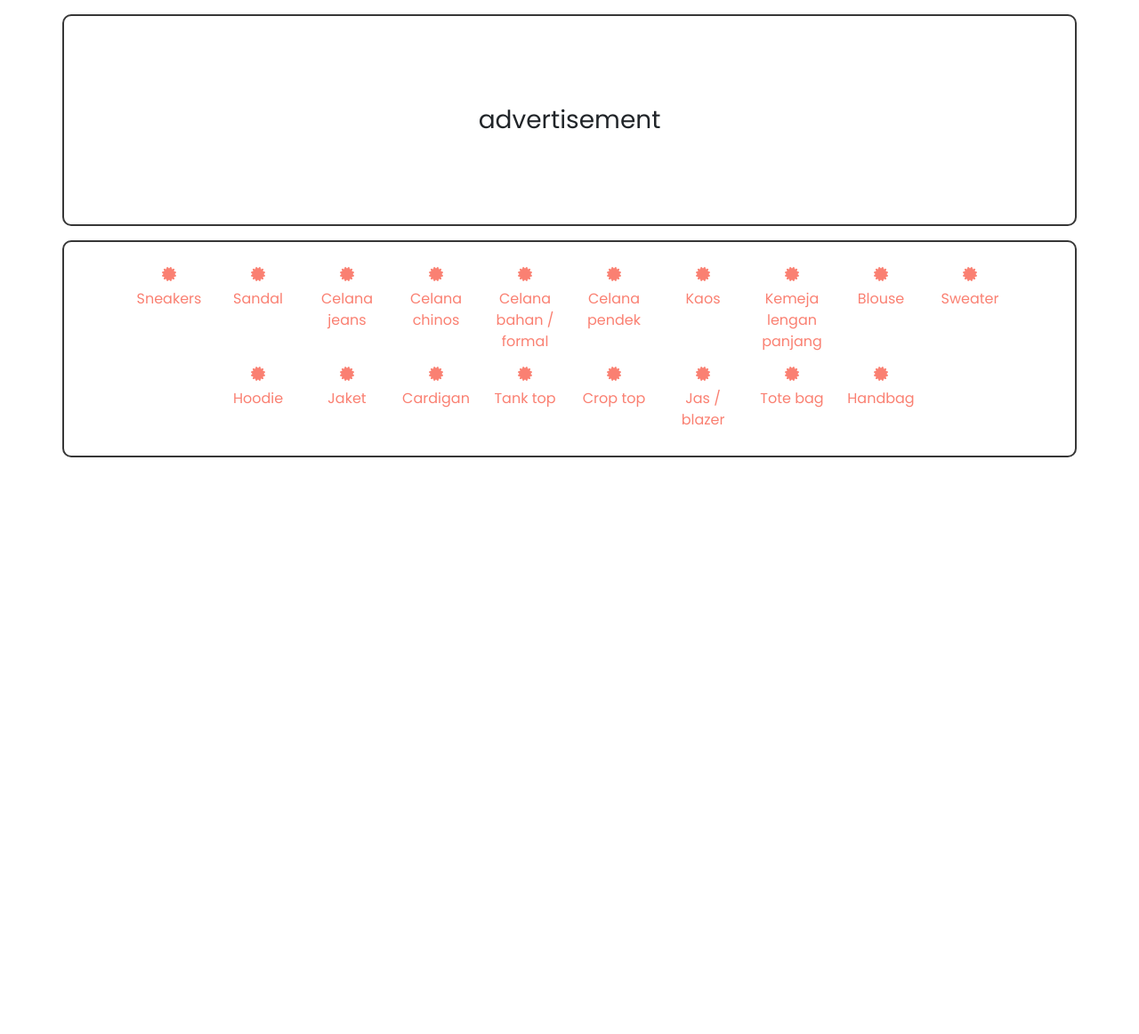
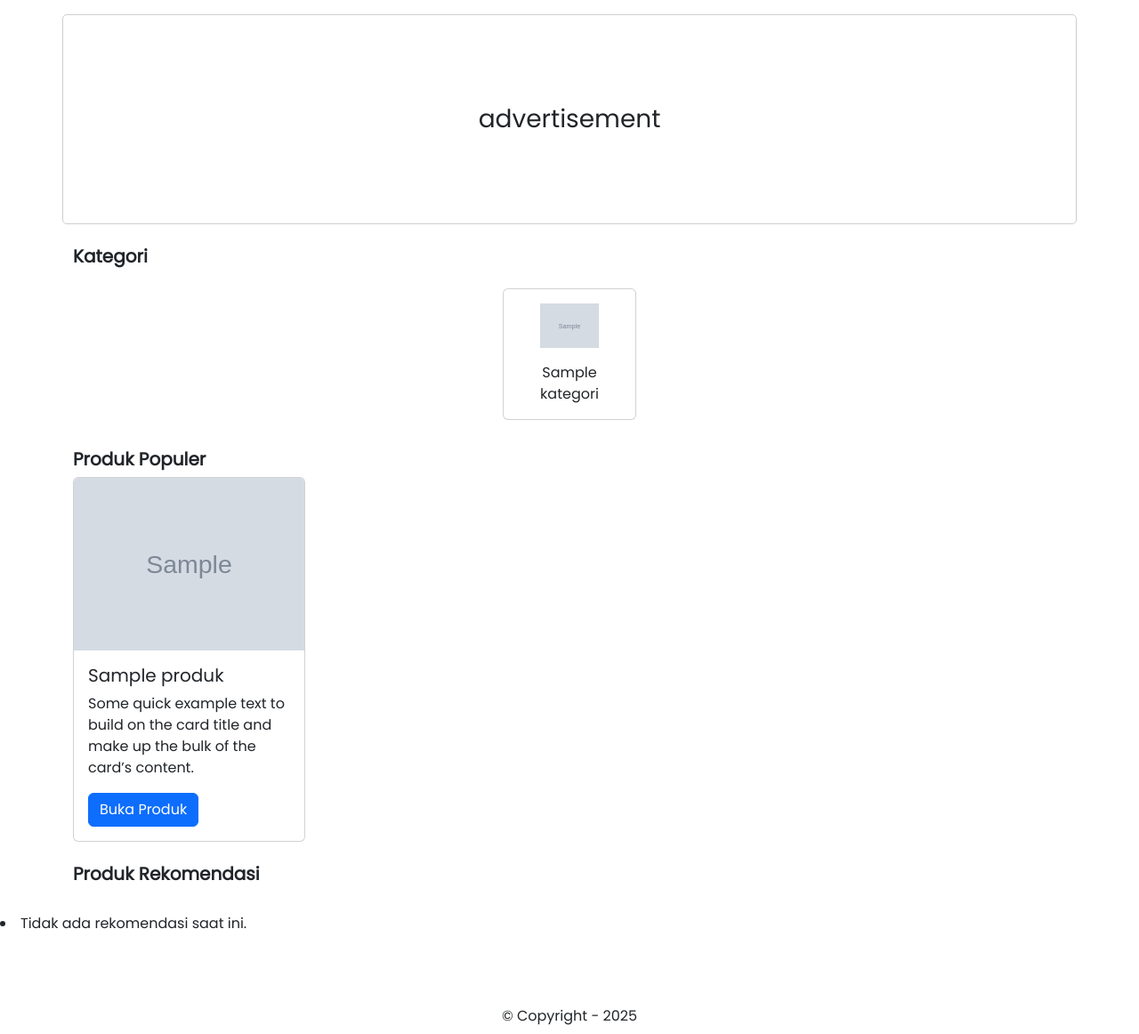
Before and after one commit to ibnuahmadfauzi/tokojelita, a PHP site: page / in a window 1280 px wide. Shown: the part 57-1219 px from the top of the page at 89% size. Before the commit the page ends 571 px from the top, so only its background shows below. Run offline with PHP 8.4, Linux system fonts and the light colour scheme; tables that the repository leaves empty or names only in its code hold one stand-in row (values such as "Sample post"); grey boxes marked "Sample" are stand-in pictures; some libraries are stand-ins or nearby versions; some web fonts are replaced.

Commit message:
process create website

```diff
--- a/assets/css/style.css
+++ b/assets/css/style.css
@@ -28,21 +28,8 @@ body {
 /* advertisement container style */
 .advertisement-container {
   padding: 100px;
-  border: 2px solid #373737;
-  border-radius: 10px;
+  border: 1px solid #cecece;
+  border-radius: 5px;
 }
 
 /* kategori kontainer style */
-.kategori-container {
-  padding: 20px;
-  border: 2px solid #373737;
-  border-radius: 10px;
-}
-.kategori-container a {
-  color: salmon;
-}
-.box-kategori {
-  width: 100px;
-  text-align: center;
-  display: inline-block;
-}
--- /dev/null
+++ b/config/conn.php
@@ -0,0 +1,12 @@
+<?php
+$servername = "localhost";
+$username = "root";
+$password = "";
+$dbname = "db_tokojelita";
+
+// Create connection
+$conn = mysqli_connect($servername, $username, $password, $dbname);
+// Check connection
+if (!$conn) {
+    die("Connection failed: " . mysqli_connect_error());
+}
--- a/index.php
+++ b/index.php
@@ -1,3 +1,5 @@
+<?php require('config/conn.php'); ?>
+
 <!DOCTYPE html>
 <html lang="en">
 
@@ -58,168 +60,183 @@
     </div>
 
     <!-- elemen kategori -->
+    <div class="container">
+        <h5 class="mt-4 fw-semibold">Kategori</h5>
+    </div>
     <div class="kategori-container container mt-3 d-flex justify-content-center flex-wrap align-items-stretch">
-        <a href="#" class="text-decoration-none">
-            <div class="box-kategori p-2 rounded-2">
-                <div class="d-flex justify-content-center">
-                    <i class="fa-solid fa-certificate mb-2 d-block"></i>
+        <?php
+        $sql = "SELECT * FROM kategori";
+        $result = mysqli_query($conn, $sql);
+
+        if (mysqli_num_rows($result) > 0) {
+            while ($row = mysqli_fetch_assoc($result)) {
+        ?>
+                <a href="#" class="text-decoration-none m-2">
+                    <div class="card" style="width: 150px;">
+                        <div class="card-body text-center">
+                            <img src="assets/images/kategori/<?php echo $row['icon']; ?>" class="mb-3" style="height: 50px;">
+                            <p class="m-0 p-0">
+                                <?php echo $row['nama']; ?>
+                            </p>
                         </div>
-                <span class="d-block">Sneakers</span>
                     </div>
                 </a>
+        <?php
+            }
+        } else {
+            echo "0 results";
+        }
+        ?>
+    </div>
 
-        <a href="#" class="text-decoration-none">
-            <div class="box-kategori p-2 rounded-2">
-                <div class="d-flex justify-content-center">
-                    <i class="fa-solid fa-certificate mb-2 d-block"></i>
+    <div class="container">
+        <h5 class="mt-4 fw-semibold">Produk Populer</h5>
     </div>
-                <span class="d-block">Sandal</span>
+
+    <div class="container-produk-populer container">
+        <div class="row">
+            <?php
+            $sql = "SELECT * FROM produk";
+            $result = mysqli_query($conn, $sql);
+
+            if (mysqli_num_rows($result) > 0) {
+                while ($row = mysqli_fetch_assoc($result)) {
+            ?>
+                    <div class="col-sm-3">
+                        <div class="card" style="width: 100%;">
+                            <img src="<?php echo $row['gambar']; ?>" class="card-img-top" alt="...">
+                            <div class="card-body">
+                                <h5 class="card-title"><?php echo $row['nama']; ?></h5>
+                                <p class="card-text">Some quick example text to build on the card title and make up the bulk of the card’s content.</p>
+                                <a href="#" class="btn btn-primary">Buka Produk</a>
                             </div>
-        </a>
+                        </div>
+                    </div>
+            <?php
+                }
+            } else {
+                echo "0 results";
+            }
+            ?>
 
-        <a href="#" class="text-decoration-none">
-            <div class="box-kategori p-2 rounded-2">
-                <div class="d-flex justify-content-center">
-                    <i class="fa-solid fa-certificate mb-2 d-block"></i>
         </div>
-                <span class="d-block">Celana jeans</span>
     </div>
-        </a>
 
-        <a href="#" class="text-decoration-none">
-            <div class="box-kategori p-2 rounded-2">
-                <div class="d-flex justify-content-center">
-                    <i class="fa-solid fa-certificate mb-2 d-block"></i>
+    <div class="container">
+        <h5 class="mt-4 fw-semibold">Produk Rekomendasi</h5>
     </div>
-                <span class="d-block">Celana chinos</span>
+    <div class="py-4 mb-5">
+        <?php
+        $pdo = new PDO("mysql:host=localhost;dbname=db_tokojelita", "root", "");
+
+        // ID user aktif (misalnya Ibnu = id 1)
+        $userId = 1;
+
+        // Ambil rating user aktif
+        $stmt = $pdo->prepare("SELECT produk_id, rating FROM user_produk_rating WHERE user_id = ?");
+        $stmt->execute([$userId]);
+        $activeRatings = $stmt->fetchAll(PDO::FETCH_KEY_PAIR);
+
+        // Ambil semua user lain
+        $stmt = $pdo->query("SELECT DISTINCT user_id FROM user_produk_rating WHERE user_id != $userId");
+        $otherUsers = $stmt->fetchAll(PDO::FETCH_COLUMN);
+
+        // Fungsi cosine similarity
+        function cosineSimilarity($a, $b)
+        {
+            $dot = 0;
+            $normA = 0;
+            $normB = 0;
+
+            foreach ($a as $key => $ra) {
+                if (isset($b[$key])) {
+                    $rb = $b[$key];
+                    $dot += $ra * $rb;
+                    $normA += $ra * $ra;
+                    $normB += $rb * $rb;
+                }
+            }
+
+            if ($normA == 0 || $normB == 0) return 0;
+
+            return $dot / (sqrt($normA) * sqrt($normB));
+        }
+
+        // Hitung similarity tiap user
+        $similarities = [];
+
+        foreach ($otherUsers as $uid) {
+            $stmt = $pdo->prepare("SELECT produk_id, rating FROM user_produk_rating WHERE user_id = ?");
+            $stmt->execute([$uid]);
+            $ratings = $stmt->fetchAll(PDO::FETCH_KEY_PAIR);
+            $similar = cosineSimilarity($activeRatings, $ratings);
+            if ($similar > 0) {
+                $similarities[$uid] = $similar;
+            }
+        }
+
+        // Cari produk yang belum dirating user ini
+        $recommendations = [];
+
+        foreach ($similarities as $uid => $similarityScore) {
+            $stmt = $pdo->prepare("
+        SELECT produk_id, rating FROM user_produk_rating
+        WHERE user_id = ? AND produk_id NOT IN (
+            SELECT produk_id FROM user_produk_rating WHERE user_id = ?
+        )
+    ");
+            $stmt->execute([$uid, $userId]);
+            $data = $stmt->fetchAll(PDO::FETCH_KEY_PAIR);
+
+            foreach ($data as $produkId => $rating) {
+                if (!isset($recommendations[$produkId])) {
+                    $recommendations[$produkId] = 0;
+                }
+                $recommendations[$produkId] += $similarityScore * $rating;
+            }
+        }
+
+        // Tampilkan rekomendasi
+        arsort($recommendations);
+
+        if (count($recommendations) == 0) {
+            echo "<li>Tidak ada rekomendasi saat ini.</li>";
+        } else {
+        ?>
+            <div class="container">
+                <div class="row">
+                    <?php
+                    foreach ($recommendations as $produkId => $skor) {
+                        $stmt = $pdo->prepare("SELECT nama FROM produk WHERE id = ?");
+                        $stmt->execute([$produkId]);
+                        $nama = $stmt->fetchColumn();
+                    ?>
+                        <div class="col-sm-3">
+                            <div class="card" style="width: 100%;">
+                                <img src="#" class="card-img-top" alt="...">
+                                <div class="card-body">
+                                    <h5 class="card-title"><?php echo $nama; ?></h5>
+                                    <p class="card-text"><?php echo round($skor, 2); ?></p>
+                                    <a href="#" class="btn btn-primary">Buka Produk</a>
                                 </div>
-        </a>
+                            </div>
+                        </div>
+                    <?php
+                    }
+                    ?>
+                </div>
+            </div>
+        <?php
+        }
+        echo "</ul>";
+        ?>
+    </div>
 
-        <a href="#" class="text-decoration-none">
-            <div class="box-kategori p-2 rounded-2">
-                <div class="d-flex justify-content-center">
-                    <i class="fa-solid fa-certificate mb-2 d-block"></i>
-                </div>
-                <span class="d-block">Celana bahan / formal</span>
-            </div>
-        </a>
 
-        <a href="#" class="text-decoration-none">
-            <div class="box-kategori p-2 rounded-2">
-                <div class="d-flex justify-content-center">
-                    <i class="fa-solid fa-certificate mb-2 d-block"></i>
-                </div>
-                <span class="d-block">Celana pendek</span>
-            </div>
-        </a>
 
-        <a href="#" class="text-decoration-none">
-            <div class="box-kategori p-2 rounded-2">
-                <div class="d-flex justify-content-center">
-                    <i class="fa-solid fa-certificate mb-2 d-block"></i>
-                </div>
-                <span class="d-block">Kaos</span>
-            </div>
-        </a>
-
-        <a href="#" class="text-decoration-none">
-            <div class="box-kategori p-2 rounded-2">
-                <div class="d-flex justify-content-center">
-                    <i class="fa-solid fa-certificate mb-2 d-block"></i>
-                </div>
-                <span class="d-block">Kemeja lengan panjang</span>
-            </div>
-        </a>
-
-        <a href="#" class="text-decoration-none">
-            <div class="box-kategori p-2 rounded-2">
-                <div class="d-flex justify-content-center">
-                    <i class="fa-solid fa-certificate mb-2 d-block"></i>
-                </div>
-                <span class="d-block">Blouse</span>
-            </div>
-        </a>
-
-        <a href="#" class="text-decoration-none">
-            <div class="box-kategori p-2 rounded-2">
-                <div class="d-flex justify-content-center">
-                    <i class="fa-solid fa-certificate mb-2 d-block"></i>
-                </div>
-                <span class="d-block">Sweater</span>
-            </div>
-        </a>
-
-        <a href="#" class="text-decoration-none">
-            <div class="box-kategori p-2 rounded-2">
-                <div class="d-flex justify-content-center">
-                    <i class="fa-solid fa-certificate mb-2 d-block"></i>
-                </div>
-                <span class="d-block">Hoodie</span>
-            </div>
-        </a>
-
-        <a href="#" class="text-decoration-none">
-            <div class="box-kategori p-2 rounded-2">
-                <div class="d-flex justify-content-center">
-                    <i class="fa-solid fa-certificate mb-2 d-block"></i>
-                </div>
-                <span class="d-block">Jaket</span>
-            </div>
-        </a>
-
-        <a href="#" class="text-decoration-none">
-            <div class="box-kategori p-2 rounded-2">
-                <div class="d-flex justify-content-center">
-                    <i class="fa-solid fa-certificate mb-2 d-block"></i>
-                </div>
-                <span class="d-block">Cardigan</span>
-            </div>
-        </a>
-
-        <a href="#" class="text-decoration-none">
-            <div class="box-kategori p-2 rounded-2">
-                <div class="d-flex justify-content-center">
-                    <i class="fa-solid fa-certificate mb-2 d-block"></i>
-                </div>
-                <span class="d-block">Tank top</span>
-            </div>
-        </a>
-
-        <a href="#" class="text-decoration-none">
-            <div class="box-kategori p-2 rounded-2">
-                <div class="d-flex justify-content-center">
-                    <i class="fa-solid fa-certificate mb-2 d-block"></i>
-                </div>
-                <span class="d-block">Crop top</span>
-            </div>
-        </a>
-
-        <a href="#" class="text-decoration-none">
-            <div class="box-kategori p-2 rounded-2">
-                <div class="d-flex justify-content-center">
-                    <i class="fa-solid fa-certificate mb-2 d-block"></i>
-                </div>
-                <span class="d-block">Jas / blazer</span>
-            </div>
-        </a>
-
-        <a href="#" class="text-decoration-none">
-            <div class="box-kategori p-2 rounded-2">
-                <div class="d-flex justify-content-center">
-                    <i class="fa-solid fa-certificate mb-2 d-block"></i>
-                </div>
-                <span class="d-block">Tote bag</span>
-            </div>
-        </a>
-
-        <a href="#" class="text-decoration-none">
-            <div class="box-kategori p-2 rounded-2">
-                <div class="d-flex justify-content-center">
-                    <i class="fa-solid fa-certificate mb-2 d-block"></i>
-                </div>
-                <span class="d-block">Handbag</span>
-            </div>
-        </a>
+    <!-- copyright -->
+    <div class="p-2">
+        <p class="m-0 p-0 text-center">&copy; Copyright - <?php echo date("Y"); ?></p>
     </div>
 
     <!-- memanggil file bootstrap -->
```
Also changed, not shown: assets/images/kategori/1.png (added), assets/images/kategori/2.png (added), assets/images/kategori/3.png (added). Lines whose indentation alone changed are shown as unchanged.
